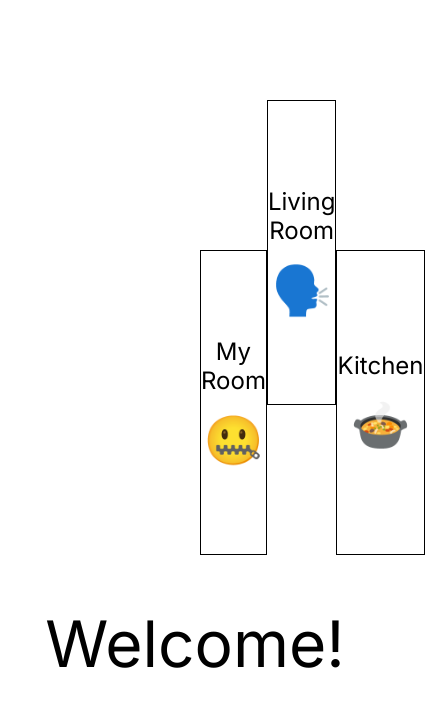
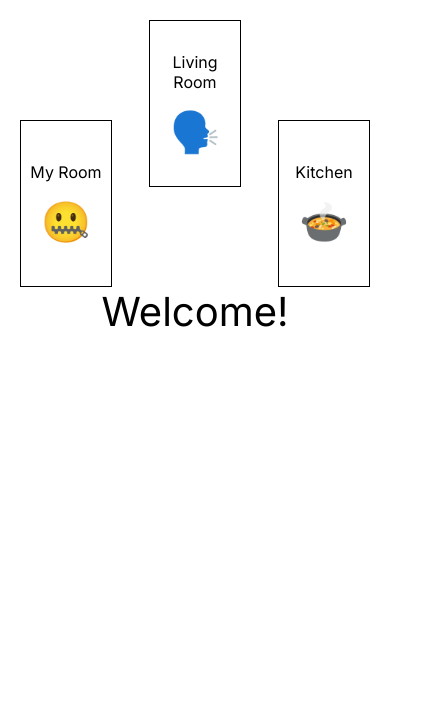
Before and after one commit to 0kyon/kyon-s-room, a Next.js app: page / in a window 390 px wide. Shown: the top 706 px of the page, 425 px wide, since content can reach past the window. Built offline with nearby package versions, Linux system fonts and the light colour scheme.

Commit message:
entranceのレスポンシブ対応中

```diff
--- a/src/app/globals.css
+++ b/src/app/globals.css
@@ -4,6 +4,9 @@ body {
   font-family: sans-serif;
   background-color: white;
   text-align: center;
+  min-height: 100vh;
+  display: flex;
+  flex-direction: column;
 }
 
 /* Entrance */
@@ -11,8 +14,10 @@ body {
   display: flex;
   justify-content: space-between;
   align-items: flex-start;
-  margin-top: 100px;
+  margin-top: 50px;
   padding: 0 200px;
+  position: relative;
+  flex: 1;
 }
 
 .door-button {
@@ -28,7 +33,11 @@ body {
   font-size: 1.5rem;
   transition: transform 0.2s;
   background-color: white;
-  margin-top: 150px;
+  margin-top: 200px;
+}
+
+.door-button.center {
+  margin-top: 0;
 }
 
 .door-button:hover {
@@ -48,7 +57,8 @@ body {
 }
 
 .welcome {
-  margin-top: 50px;
+  margin-top: 0;
+  margin-bottom: 50px;
   font-size: 4rem;
 }
 
@@ -212,3 +222,59 @@ body.kitchen {
   display: flex;
   gap: 5px;
 }
+
+/* レスポンシブ対応 */
+@media (max-width: 1024px) {
+  .container {
+    padding: 0 100px;
+  }
+
+  .door-button {
+    width: 140px;
+    height: 257px;
+    font-size: 1.3rem;
+    margin-top: 170px;
+  }
+}
+
+@media (max-width: 768px) {
+  .container {
+    padding: 0 50px;
+    margin-top: 30px;
+  }
+
+  .door-button {
+    width: 120px;
+    height: 220px;
+    font-size: 1.2rem;
+    margin-top: 140px;
+  }
+
+  .welcome {
+    font-size: 3rem;
+    margin-bottom: 40px;
+  }
+}
+
+@media (max-width: 480px) {
+  .container {
+    padding: 0 20px;
+    margin-top: 20px;
+  }
+
+  .door-button {
+    width: 90px;
+    height: 165px;
+    font-size: 1rem;
+    margin-top: 100px;
+  }
+
+  .emoji {
+    font-size: 2.5rem;
+  }
+
+  .welcome {
+    font-size: 2.5rem;
+    margin-bottom: 30px;
+  }
+}
--- a/src/app/page.tsx
+++ b/src/app/page.tsx
@@ -1,6 +1,40 @@
+"use client";
+
+import { useState, useEffect } from 'react';
 import Link from 'next/link'
 
 export default function Home() {
+  // クライアントサイドでレンダリングされているかを確認するフラグ
+  const [isMounted, setIsMounted] = useState(false);
+  // 初期値を1200に設定（デスクトップサイズをデフォルトとする）
+  const [windowWidth, setWindowWidth] = useState<number>(1200);
+
+  // クライアントサイドへのマウント検知
+  useEffect(() => {
+    setIsMounted(true);
+  }, []);
+
+  // 画面サイズ変更を検知
+  useEffect(() => {
+    if (typeof window !== 'undefined') {
+      // 初期値を正確に設定
+      setWindowWidth(window.innerWidth);
+
+      const handleResize = () => {
+        setWindowWidth(window.innerWidth);
+      };
+
+      window.addEventListener('resize', handleResize);
+      return () => {
+        window.removeEventListener('resize', handleResize);
+      };
+    }
+  }, []);
+
+  // 画面サイズに基づく表示調整
+  const isTablet = windowWidth <= 1024 && windowWidth > 600;
+  const isMobile = windowWidth <= 480;
+
   return (
     <div>
       <div className="container">
```
